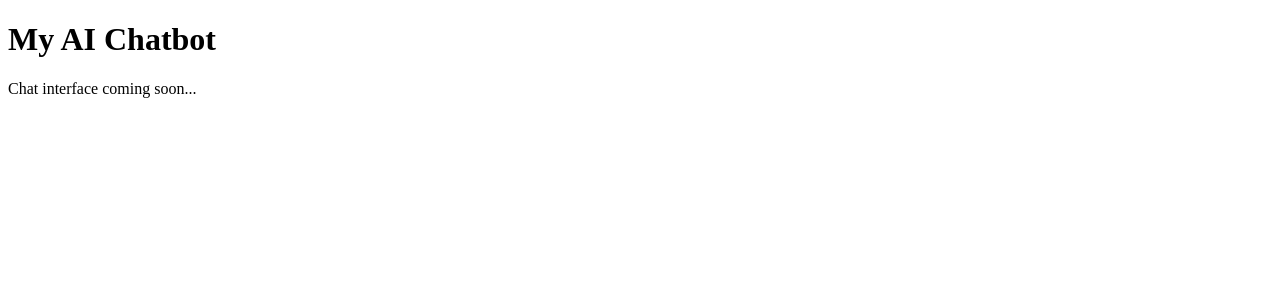
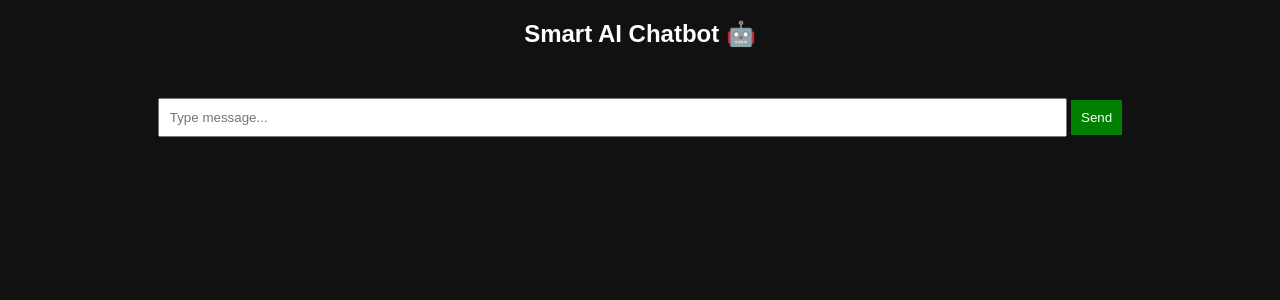
Before and after one commit to FunLandGames/Api-liveg, a Flask app: page / in a window 1280 px wide. Shown: the top 300 px of the page. Run offline with Flask 3, Linux system fonts and the light colour scheme.

Commit message:
index.html

```diff
--- a/templates/index.html
+++ b/templates/index.html
@@ -1,10 +1,70 @@
 <!DOCTYPE html>
 <html>
 <head>
-    <title>LakshyaChatBoT AI</title>
+    <title>Smart AI Chatbot</title>
+    <meta name="viewport" content="width=device-width, initial-scale=1.0">
+    <style>
+        body {
+            font-family: Arial;
+            background: #111;
+            color: white;
+            text-align: center;
+        }
+        #chatbox {
+            width: 90%;
+            max-width: 500px;
+            margin: auto;
+            margin-top: 50px;
+        }
+        input {
+            width: 70%;
+            padding: 10px;
+        }
+        button {
+            padding: 10px;
+            background: green;
+            color: white;
+            border: none;
+        }
+        .message {
+            margin: 10px;
+            padding: 10px;
+            background: #222;
+            border-radius: 10px;
+        }
+    </style>
 </head>
 <body>
-    <h1>My AI Chatbot</h1>
-    <p>Chat interface coming soon...</p>
+
+<h2>Smart AI Chatbot 🤖</h2>
+
+<div id="chatbox"></div>
+
+<input type="text" id="message" placeholder="Type message...">
+<button onclick="sendMessage()">Send</button>
+
+<script>
+function sendMessage() {
+    let message = document.getElementById("message").value;
+
+    fetch("/chat", {
+        method: "POST",
+        headers: {
+            "Content-Type": "application/json"
+        },
+        body: JSON.stringify({message: message})
+    })
+    .then(response => response.json())
+    .then(data => {
+        let chatbox = document.getElementById("chatbox");
+
+        chatbox.innerHTML += `<div class="message"><b>You:</b> ${message}</div>`;
+        chatbox.innerHTML += `<div class="message"><b>AI:</b> ${data.reply}</div>`;
+
+        document.getElementById("message").value = "";
+    });
+}
+</script>
+
 </body>
 </html>
```
